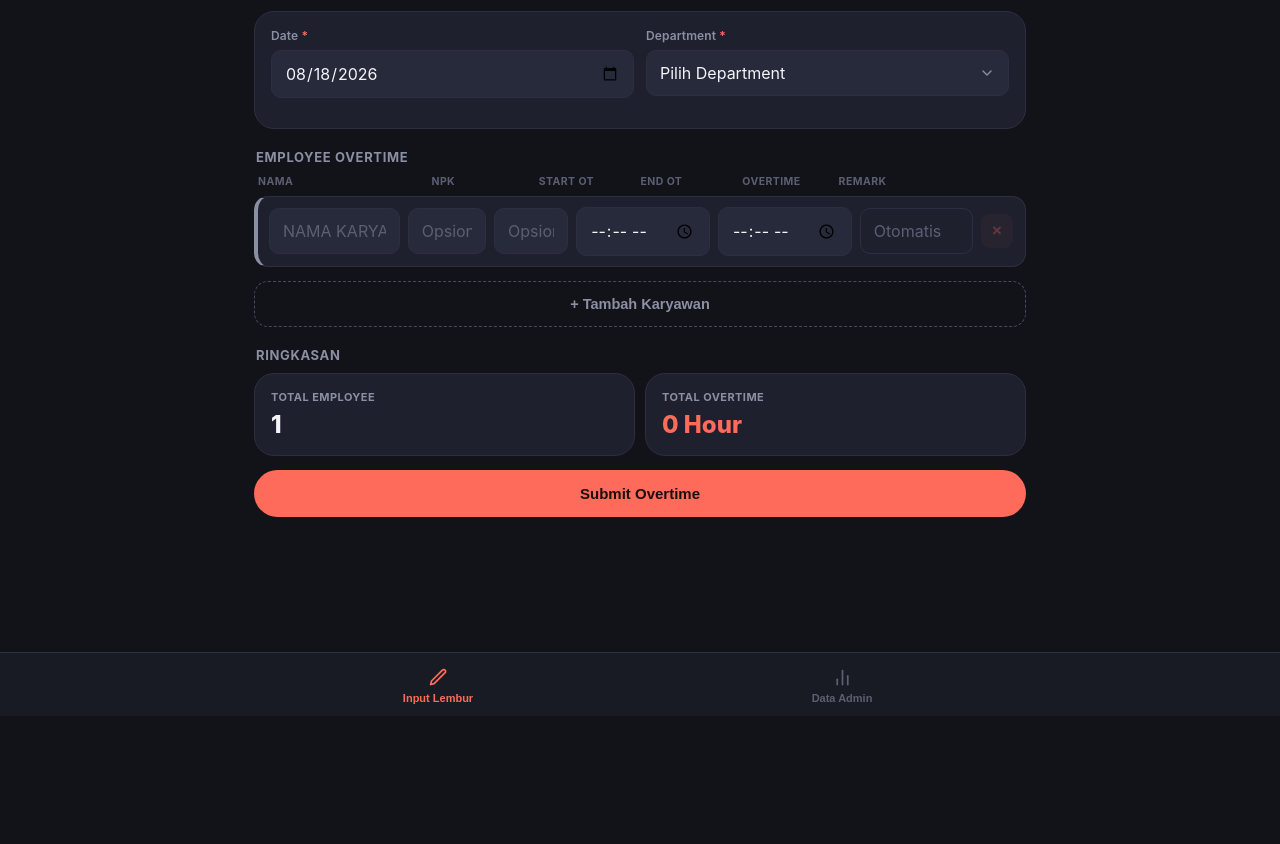
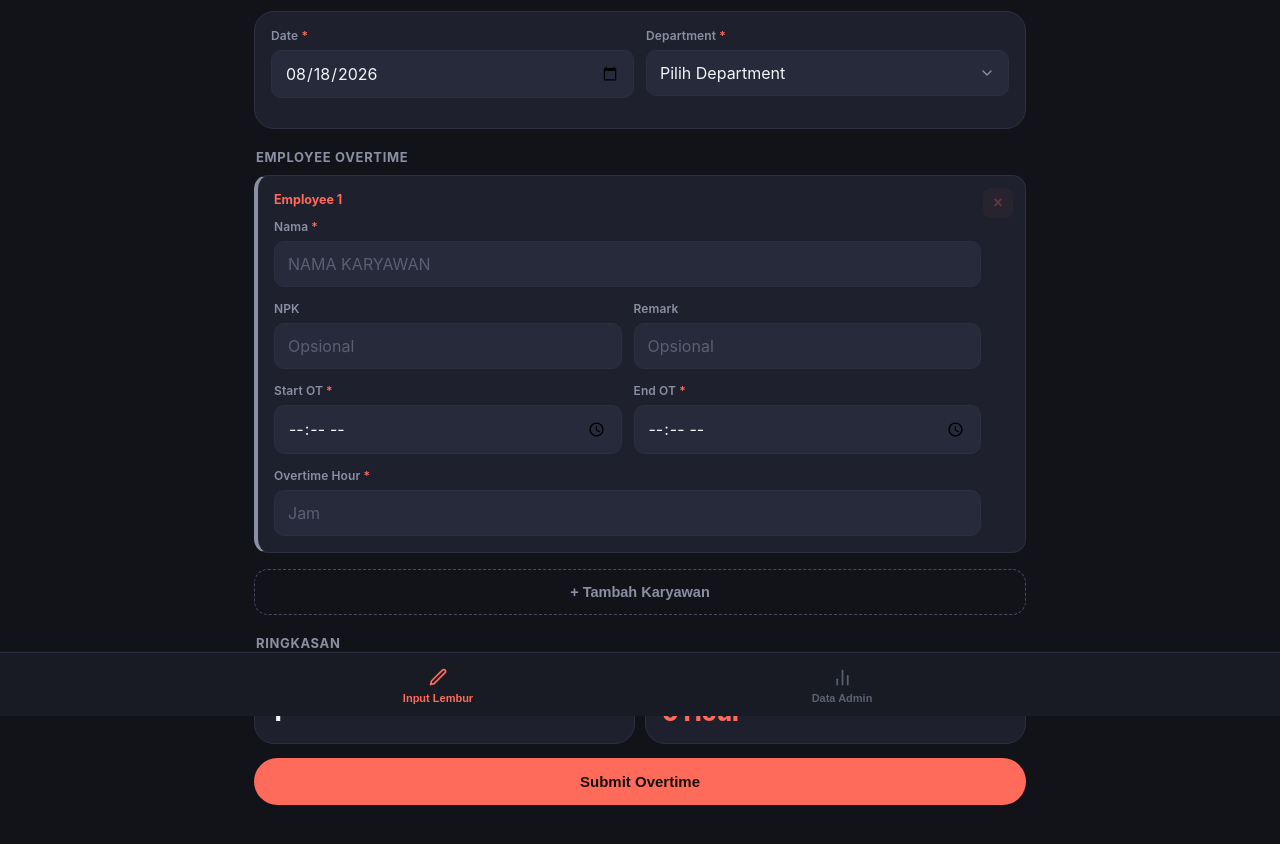
Before and after one commit to newbieanca/wm-overtime, a plain HTML site: page index.html in a window 1280 px wide. Shown: the part 84-928 px from the top of the page. Before the commit the page ends 800 px from the top, so only its background shows below. Drawn offline with nearby package versions, Linux system fonts and the light colour scheme.

Commit message:
Update index.html

```diff
--- a/index.html
+++ b/index.html
@@ -109,10 +109,6 @@
     color:var(--text);
     font-family:inherit;
   }
-  input[readonly]{
-    background:var(--surface);
-    color:var(--text-muted);
-  }
   input::placeholder{color:var(--text-faint);}
   input:focus,select:focus,textarea:focus{
     outline:none;
@@ -132,7 +128,7 @@
     grid-template-columns:1fr;
     gap:12px;
   }
-  @media(min-width:640px){
+  @media(min-width:560px){
     .row-2{grid-template-columns:1fr 1fr;}
   }
 
@@ -145,66 +141,36 @@
     margin:20px 2px 10px;
   }
 
-  .emp-header-row{
-    display:none;
-    grid-template-columns:1.5fr 0.9fr 0.85fr 0.85fr 0.8fr 1.3fr 32px;
-    gap:8px;
-    padding:0 4px 8px;
-    font-size:10.5px;
-    font-weight:700;
-    color:var(--text-faint);
-    text-transform:uppercase;
-    letter-spacing:.04em;
-  }
-  @media(min-width:900px){
-    .emp-header-row{display:grid;}
-  }
-
+  /* ---------- Employee card (same layout on every screen size) ---------- */
   .emp-row{
     background:var(--surface);
     border:1px solid var(--border);
     border-left:4px solid var(--coral);
     border-radius:var(--radius-md);
-    padding:15px 15px 15px 13px;
-    margin-bottom:10px;
-    display:grid;
-    grid-template-columns:1fr 1fr;
-    gap:12px;
+    padding:16px 44px 16px 16px;
+    margin-bottom:12px;
     position:relative;
   }
-  .emp-row .field.full{grid-column:1 / -1;}
-  @media(min-width:900px){
-    .emp-row{
-      grid-template-columns:1.5fr 0.9fr 0.85fr 0.85fr 0.8fr 1.3fr 32px;
-      align-items:center;
-      padding:10px 12px 10px 11px;
-      gap:8px;
-    }
-    .emp-row .field{margin-bottom:0;}
-    .emp-row .field.full{grid-column:auto;}
-    .emp-row label{display:none;}
-  }
   .emp-row .emp-badge{
-    font-size:12px;
+    font-size:12.5px;
     font-weight:700;
     color:var(--coral);
-    margin-bottom:2px;
-    grid-column:1 / -1;
-  }
-  @media(min-width:900px){
-    .emp-row .emp-badge{display:none;}
+    margin-bottom:12px;
   }
   .remove-btn{
+    position:absolute;
+    top:12px;
+    right:12px;
     border:none;
     background:rgba(255,107,107,.14);
     color:var(--danger);
-    width:34px;
-    height:34px;
-    border-radius:9px;
-    font-size:17px;
+    width:30px;
+    height:30px;
+    border-radius:8px;
+    font-size:16px;
     font-weight:700;
     cursor:pointer;
-    justify-self:end;
+    line-height:1;
   }
   .remove-btn:disabled{opacity:.3;cursor:not-allowed;}
 
@@ -481,9 +447,6 @@
     </div>
 
     <p class="section-title">Employee Overtime</p>
-    <div class="emp-header-row">
-      <span>Nama</span><span>NPK</span><span>Start OT</span><span>End OT</span><span>Overtime</span><span>Remark</span><span></span>
-    </div>
     <div id="employeeList"></div>
     <button class="add-btn" id="addEmployeeBtn">+ Tambah Karyawan</button>
 
@@ -613,9 +576,9 @@
 /* =========================================================
    KONFIGURASI SUPABASE
 
-   Tabel overtime_records sekarang butuh kolom start_time dan
-   end_time. Kalau tabel ini SUDAH pernah dibuat sebelumnya,
-   jalankan dulu migrasi ini di SQL Editor Supabase:
+   Tabel overtime_records butuh kolom start_time dan end_time.
+   Kalau tabel ini SUDAH pernah dibuat sebelumnya, jalankan dulu
+   migrasi ini di SQL Editor Supabase:
 
    alter table overtime_records add column if not exists start_time time;
    alter table overtime_records add column if not exists end_time time;
@@ -665,16 +628,6 @@ const DEPT_COLORS = {
   "PE":"#F472B6","Maintenance":"#FF6B5B","PQA Incoming":"#38BDF8","PQA Outgoing":"#F97316","Main Office":"#22D3EE"
 };
 function deptColor(d){ return DEPT_COLORS[d] || "#8B8FA3"; }
-
-/* ---------- Overtime hour calculation ---------- */
-function calcOvertimeHours(start, end){
-  if(!start || !end) return "";
-  const [sh,sm] = start.split(":").map(Number);
-  const [eh,em] = end.split(":").map(Number);
-  let diff = (eh*60+em) - (sh*60+sm);
-  if(diff <= 0) diff += 24*60; // lewat tengah malam
-  return Math.round((diff/60)*100)/100;
-}
 
 /* ---------- State ---------- */
 let employees = [];
@@ -770,11 +723,13 @@ function renderEmployees(){
     row.className = "emp-row";
     row.style.borderLeftColor = color;
     row.innerHTML = `
+      <button class="remove-btn" ${employees.length<=1 ? "disabled":""} title="Hapus">&times;</button>
       <div class="emp-badge">Employee ${idx+1}</div>
-      <div class="field full">
+      <div class="field">
         <label>Nama <span class="req">*</span></label>
         <input type="text" placeholder="Nama karyawan" data-field="name" value="${escapeHtml(emp.name)}" style="text-transform:uppercase;">
       </div>
+      <div class="row-2">
         <div class="field">
           <label>NPK</label>
           <input type="text" placeholder="Opsional" data-field="npk" value="${escapeHtml(emp.npk)}">
@@ -783,6 +738,8 @@ function renderEmployees(){
           <label>Remark</label>
           <input type="text" placeholder="Opsional" data-field="remark" value="${escapeHtml(emp.remark)}">
         </div>
+      </div>
+      <div class="row-2">
         <div class="field">
           <label>Start OT <span class="req">*</span></label>
           <input type="time" data-field="startTime" value="${escapeHtml(emp.startTime)}">
@@ -791,11 +748,11 @@ function renderEmployees(){
           <label>End OT <span class="req">*</span></label>
           <input type="time" data-field="endTime" value="${escapeHtml(emp.endTime)}">
         </div>
+      </div>
       <div class="field">
-        <label>Overtime Hour</label>
-        <input type="text" data-field="overtimeDisplay" value="${emp.overtime === "" ? "" : emp.overtime + " h"}" readonly placeholder="Otomatis">
+        <label>Overtime Hour <span class="req">*</span></label>
+        <input type="number" min="0" step="0.5" placeholder="Jam" data-field="overtime" value="${escapeHtml(emp.overtime)}">
       </div>
-      <button class="remove-btn" ${employees.length<=1 ? "disabled":""} title="Hapus">&times;</button>
     `;
     row.querySelectorAll("input[data-field]").forEach(inp => {
       inp.addEventListener("input", () => {
@@ -804,14 +761,7 @@ function renderEmployees(){
           inp.value = inp.value.toUpperCase();
           inp.setSelectionRange(pos, pos);
         }
-        if(inp.dataset.field !== "overtimeDisplay"){
         emp[inp.dataset.field] = inp.value;
-        }
-        if(inp.dataset.field === "startTime" || inp.dataset.field === "endTime"){
-          emp.overtime = calcOvertimeHours(emp.startTime, emp.endTime);
-          const displayInput = row.querySelector('[data-field="overtimeDisplay"]');
-          displayInput.value = emp.overtime === "" ? "" : emp.overtime + " h";
-        }
         updateTotals();
       });
     });
@@ -845,7 +795,7 @@ submitBtn.onclick = () => {
     if(!e.name.trim()){ showToast("Nama wajib diisi untuk semua karyawan."); return; }
     if(!e.startTime || !e.endTime){ showToast("Start OT dan End OT wajib diisi untuk semua karyawan."); return; }
     if(e.overtime === "" || isNaN(parseFloat(e.overtime)) || parseFloat(e.overtime) <= 0){
-      showToast("Overtime Hour tidak valid, periksa Start OT / End OT.");
+      showToast("Overtime Hour wajib diisi dengan angka > 0.");
       return;
     }
   }
```
Lines whose indentation alone changed are shown as unchanged.
